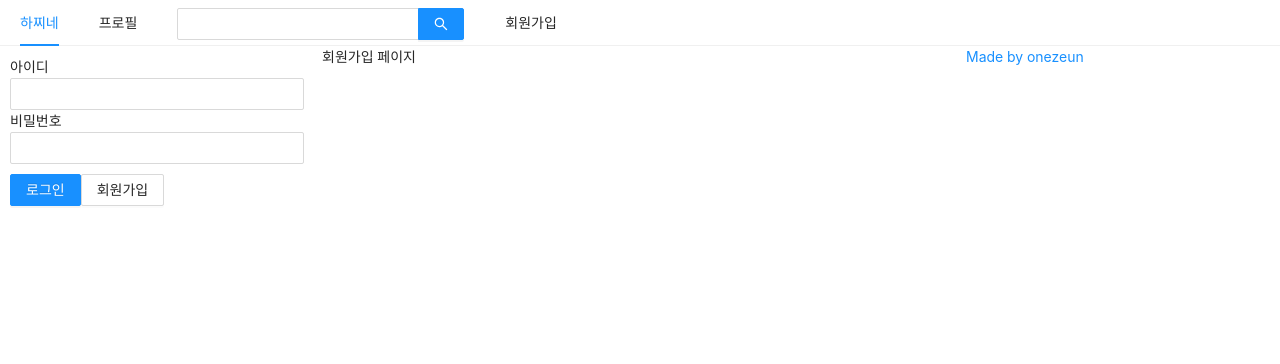
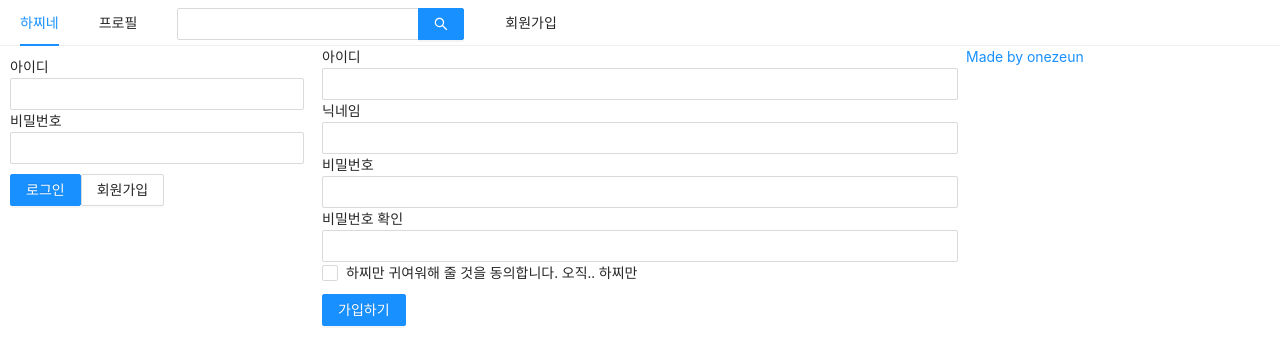
Before and after one commit to onezeun/react-sns, a Next.js app in the folder front/: page /signup in a window 1280 px wide. Shown: the top 364 px of the page. Built offline with nearby package versions, Linux system fonts and the light colour scheme.

Commit message:
회원가입 페이지

```diff
--- /dev/null
+++ b/front/hooks/useInput.js
@@ -0,0 +1,9 @@
+import React, { useState, useCallback } from 'react';
+
+export default (initialValue = null) => {
+  const [value, setValue] = useState(initialValue);
+  const handler = useCallback((e) => {
+    setValue(e.target.value);
+  }, []);
+  return [value, handler]
+}
--- a/front/pages/signup.js
+++ b/front/pages/signup.js
@@ -1,15 +1,98 @@
-import React from 'react';
+import React, { useCallback, useState } from 'react';
+import Head from 'next/head';
+import { Form, Input, Checkbox, Button } from 'antd';
+import styled from 'styled-components';
+
 import AppLayout from '../components/AppLayout';
-import Head from 'next/head';
+import useInput from '../hooks/useInput';
+
+const ErrorMessage = styled.div`
+  color: red;
+`;
 
 const Signup = () => {
+  const [id, onChangeId] = useInput('');
+  const [nickname, onChangeNickname] = useInput('');
+  const [password, onChangePassword] = useInput('');
+
+  const [passwordCheck, setPasswordCheck] = useState('');
+  const [passwordError, setPasswordError] = useState(false);
+  // 중복체크
+  const onChangePasswordCheck = useCallback((e) => {
+      setPasswordCheck(e.target.value);
+      setPasswordError(e.target.value !== password);
+    }, [password]);
+
+  const [term, setTerm] = useState('');
+  const [termError, setTermError] = useState(false);
+  const onChangeTerm = useCallback((e) => {
+    setTerm(e.target.checked);
+    setTermError(false);
+  }, []);
+
+  const onSubmit = useCallback(() => {
+    if (password !== passwordCheck) {
+      return setPasswordError(true);
+    }
+    if (!term) {
+      return setTermError(true);
+    }
+  }, [password, passwordCheck, term]);
+
+
   return (
-    <>
+    <AppLayout>
       <Head>
         <title>회원가입 | 하찌네</title>
       </Head>
-      <AppLayout>회원가입 페이지</AppLayout>
-    </>
+      <Form onFinish={onSubmit}>
+        <div>
+          <label htmlFor="user-id">아이디</label>
+          <br />
+          <Input name="user-id" value={id} required onChange={onChangeId} />
+        </div>
+        <div>
+          <label htmlFor="user-nick">닉네임</label>
+          <br />
+          <Input
+            name="user-nick"
+            value={nickname}
+            required
+            onChange={onChangeNickname}
+          />
+        </div>
+        <div>
+          <label htmlFor="user-password">비밀번호</label>
+          <br />
+          <Input
+            name="user-password"
+            type="password"
+            value={password}
+            required
+            onChange={onChangePassword}
+          />
+        </div>
+        <div>
+          <label htmlFor="user-password-check">비밀번호 확인</label>
+          <br />
+          <Input
+            name="user-password-check"
+            type="password"
+            value={passwordCheck}
+            required
+            onChange={onChangePasswordCheck}
+          />
+          {passwordError && (<ErrorMessage> 비밀번호가 일치하지 않습니다 </ErrorMessage>)}
+        </div>
+        <div>
+          <Checkbox name='user=term' checked={term} onChange={onChangeTerm}>하찌만 귀여워해 줄 것을 동의합니다. 오직.. 하찌만</Checkbox>
+          {termError && <ErrorMessage>약관에 동의하셔야 합니다.</ErrorMessage>}
+        </div>
+        <div style={{ marginTop: 10 }}>
+          <Button type="primary" htmlType='submit'>가입하기</Button>
+        </div>
+      </Form>
+    </AppLayout>
   );
 };
 
```
